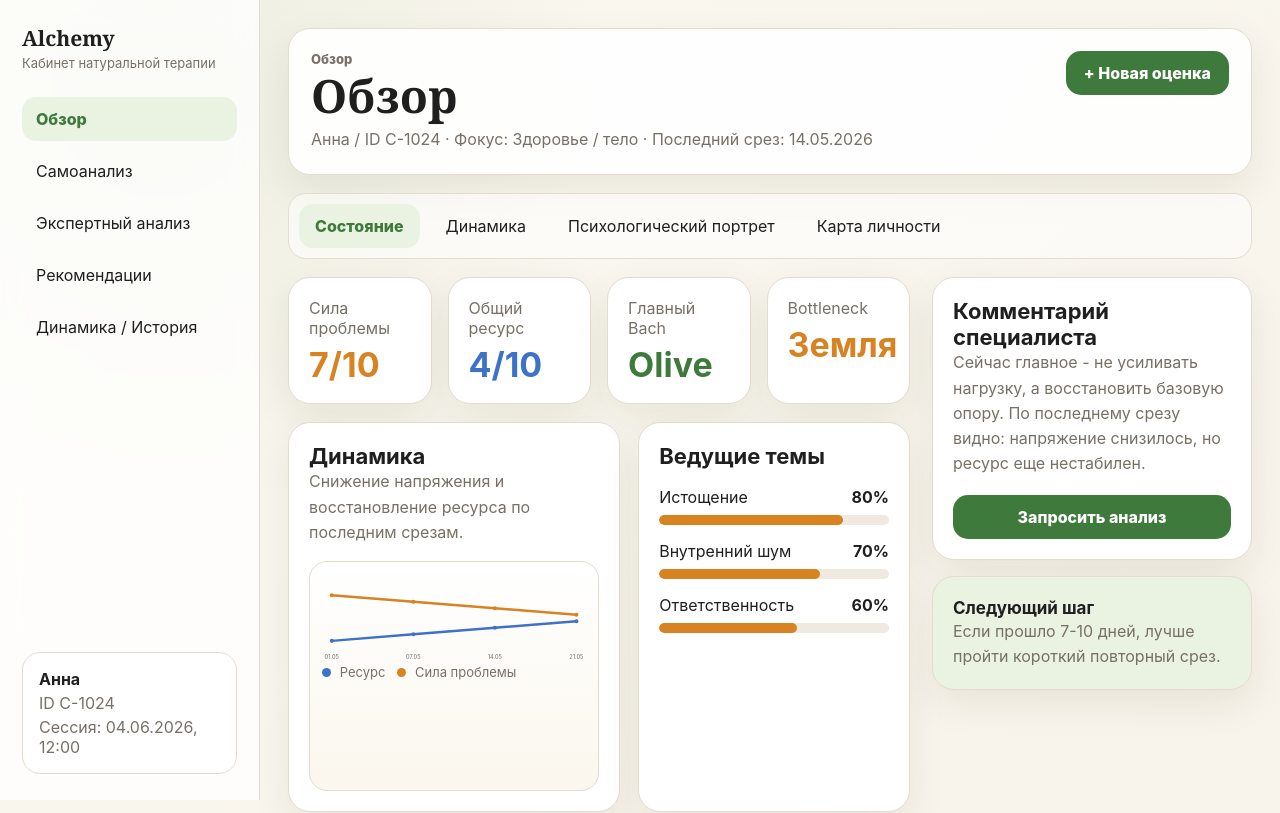
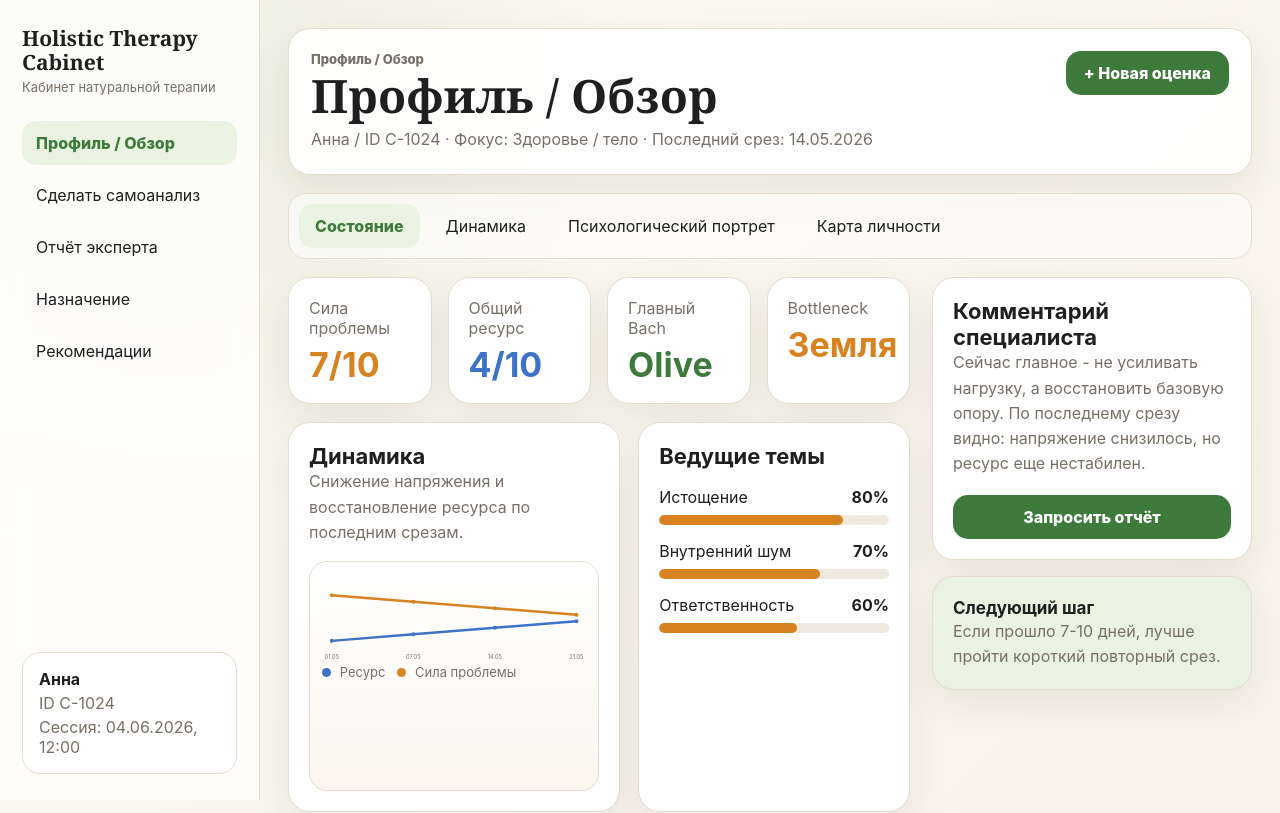
Before and after one commit to andylitvinov-design/report, a React (Vite) app: page / in a window 1280 px wide. Shown: the top 813 px of the page. Built offline with nearby package versions, Linux system fonts and the light colour scheme.

Commit message:
Apply client-facing navigation labels and focus mode layout

```diff
--- a/src/components/Layout.jsx
+++ b/src/components/Layout.jsx
@@ -1,14 +1,31 @@
 import React from "react";
 import { client, navigation, specialistComments } from "../data/mockData.js";
 
-export default function Layout({ activePage, pageTabs, activeTab, onTabChange, children }) {
+const clientNavigation = {
+  overview: "Профиль / Обзор",
+  expert: "Отчёт эксперта",
+  recommendations: "Назначение",
+  self: "Сделать самоанализ",
+  history: "Рекомендации",
+};
+
+const actionLabels = {
+  overview: "+ Новая оценка",
+  expert: "Открыть отчёт",
+  recommendations: "Обновить назначение",
+  self: "Начать самоанализ",
+  history: "Открыть динамику",
+};
+
+export default function Layout({ activePage, pageTabs, activeTab, focusMode = false, onTabChange, children }) {
   const currentNav = navigation.find((item) => item.id === activePage);
+  const currentLabel = clientNavigation[activePage] || currentNav?.label;
 
   return (
-    <div className="app-shell">
+    <div className={focusMode ? "app-shell focus-mode" : "app-shell"}>
       <aside className="sidebar" aria-label="Основная навигация">
         <div className="brand">
-          <strong>Alchemy</strong>
+          <strong>Holistic Therapy Cabinet</strong>
           <span>Кабинет натуральной терапии</span>
         </div>
         <nav className="nav-list">
@@ -19,7 +36,7 @@ export default function Layout({ activePage, pageTabs, activeTab, onTabChange, c
               onClick={() => onTabChange(item.id)}
               type="button"
             >
-              {item.label}
+              {clientNavigation[item.id] || item.label}
             </button>
           ))}
         </nav>
@@ -33,13 +50,13 @@ export default function Layout({ activePage, pageTabs, activeTab, onTabChange, c
       <main className="main-shell">
         <section className="topbar">
           <div>
-            <p className="eyebrow">{currentNav?.label}</p>
-            <h1>{currentNav?.label}</h1>
+            <p className="eyebrow">{currentLabel}</p>
+            <h1>{currentLabel}</h1>
             <p className="subtitle">
               {client.name} / ID {client.id} · Фокус: {client.focus} · Последний срез: {client.lastSlice}
             </p>
           </div>
-          <button className="primary-btn" type="button">+ Новая оценка</button>
+          <button className="primary-btn" type="button">{actionLabels[activePage] || "+ Новая оценка"}</button>
         </section>
 
         <div className="mobile-nav" aria-label="Мобильная навигация">
@@ -50,7 +67,7 @@ export default function Layout({ activePage, pageTabs, activeTab, onTabChange, c
               onClick={() => onTabChange(item.id)}
               type="button"
             >
-              {item.label}
+              {clientNavigation[item.id] || item.label}
             </button>
           ))}
         </div>
@@ -76,7 +93,7 @@ export default function Layout({ activePage, pageTabs, activeTab, onTabChange, c
           <article className="card">
             <h2>Комментарий специалиста</h2>
             <p>{specialistComments[activePage]}</p>
-            <button className="primary-btn full" type="button">Запросить анализ</button>
+            <button className="primary-btn full" type="button">Запросить отчёт</button>
           </article>
           <article className="card soft-card">
             <h3>Следующий шаг</h3>
```
